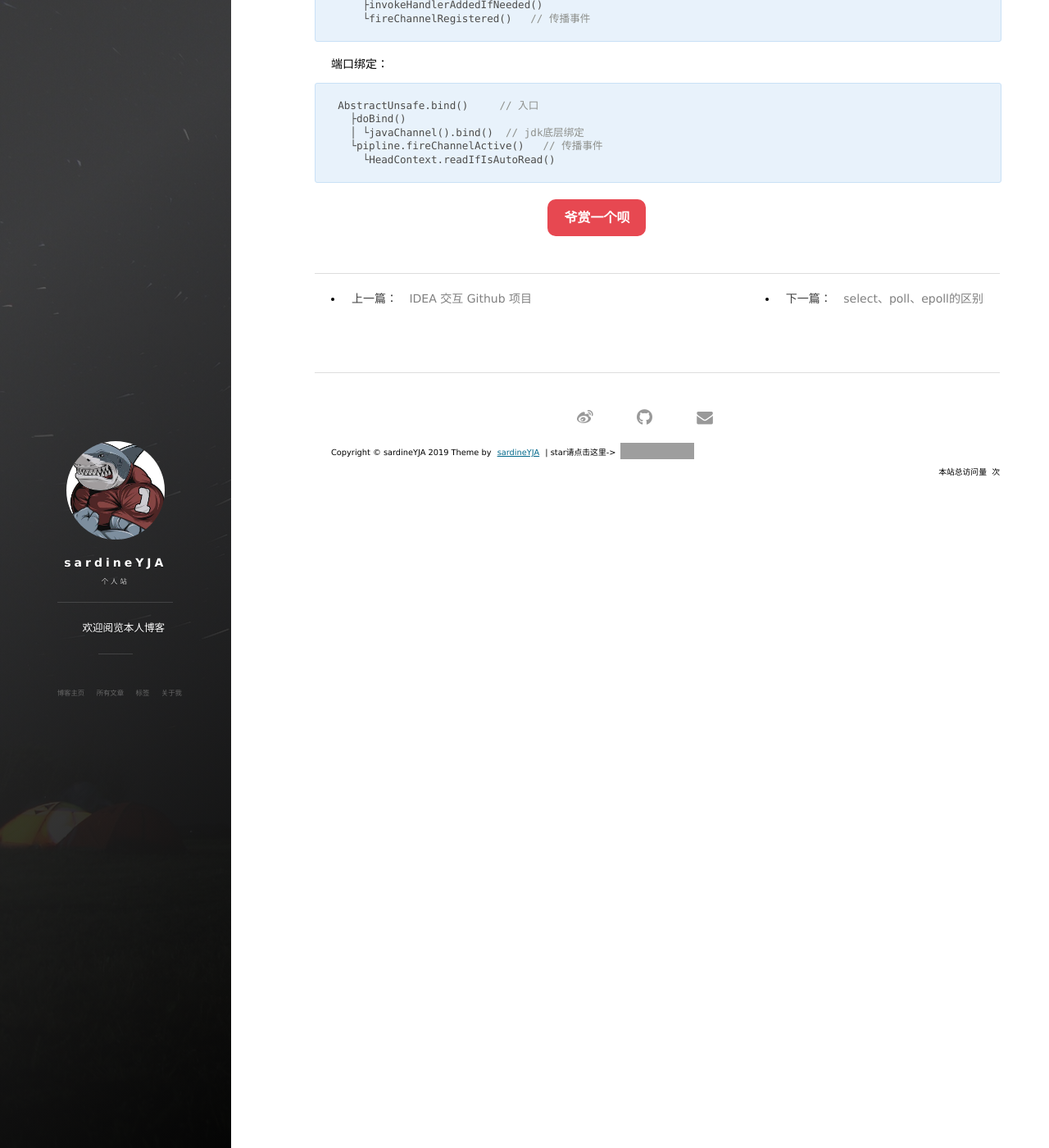
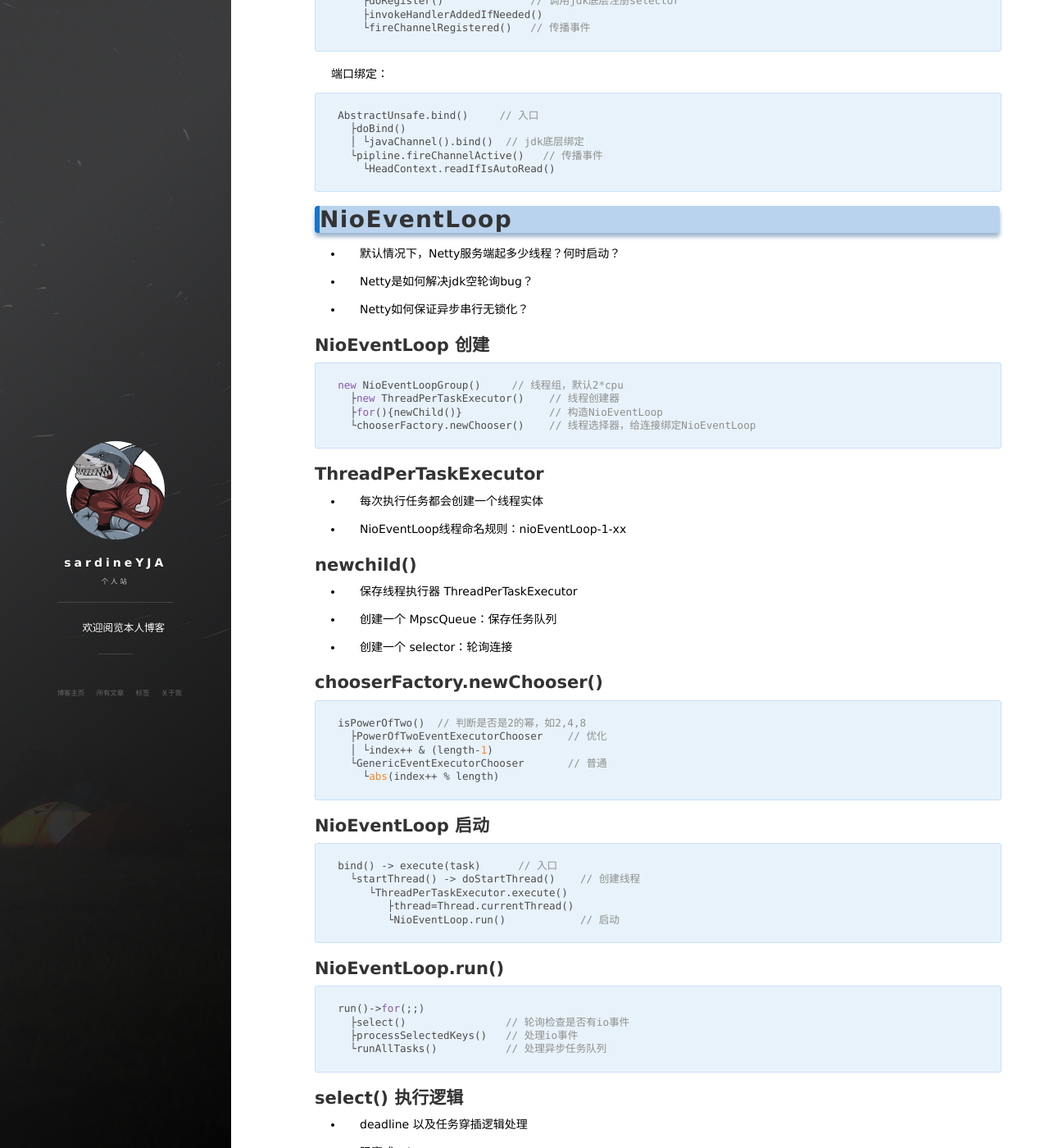
Before and after one commit to sardineYJA/sardineYJA.github.io, a Jekyll site: the page built from _posts/2019-12-04-Netty-Source.md, in a window 1280 px wide and 1400 px high, scrolled down 1792 px. Shown: the whole window at 82% size. Built offline with Jekyll 4.4.1, drawn with Linux system fonts in a browser that asks for light colours; nearby versions of some CDN libraries; a script that is not in the unit is left out; comment, search, counter and statistics services are not loaded; some of the changed text lies outside the part shown; grey boxes are pictures that could not be loaded.

Commit message:
Update 2019-12-04-Netty-Source.md

````diff
--- a/_posts/2019-12-04-Netty-Source.md
+++ b/_posts/2019-12-04-Netty-Source.md
@@ -90,3 +90,76 @@ AbstractUnsafe.bind()     // 入口
   └pipline.fireChannelActive()   // 传播事件
     └HeadContext.readIfIsAutoRead()
 ```
+
+
+# NioEventLoop
+
+
+- 默认情况下，Netty服务端起多少线程？何时启动？
+
+- Netty是如何解决jdk空轮询bug？
+
+- Netty如何保证异步串行无锁化？
+
+
+## NioEventLoop 创建
+
+```java
+new NioEventLoopGroup()     // 线程组，默认2*cpu
+  ├new ThreadPerTaskExecutor()    // 线程创建器
+  ├for(){newChild()}              // 构造NioEventLoop
+  └chooserFactory.newChooser()    // 线程选择器，给连接绑定NioEventLoop
+```
+
+## ThreadPerTaskExecutor
+
+- 每次执行任务都会创建一个线程实体
+
+- NioEventLoop线程命名规则：nioEventLoop-1-xx
+
+## newchild()
+
+- 保存线程执行器 ThreadPerTaskExecutor
+
+- 创建一个 MpscQueue：保存任务队列
+
+- 创建一个 selector：轮询连接
+
+## chooserFactory.newChooser()
+
+```java
+isPowerOfTwo()  // 判断是否是2的幂，如2,4,8
+  ├PowerOfTwoEventExecutorChooser    // 优化
+  │ └index++ & (length-1)
+  └GenericEventExecutorChooser       // 普通
+    └abs(index++ % length)
+```
+
+
+## NioEventLoop 启动
+
+```java
+bind() -> execute(task)      // 入口
+  └startThread() -> doStartThread()    // 创建线程
+     └ThreadPerTaskExecutor.execute()
+        ├thread=Thread.currentThread()
+        └NioEventLoop.run()            // 启动
+```
+
+
+## NioEventLoop.run()
+
+```java
+run()->for(;;)
+  ├select()                // 轮询检查是否有io事件
+  ├processSelectedKeys()   // 处理io事件
+  └runAllTasks()           // 处理异步任务队列
+```
+
+## select() 执行逻辑
+
+- deadline 以及任务穿插逻辑处理
+
+- 阻塞式select
+
+- 避免jdk空轮询的bug，设定512阀值
````
Also changed, not shown: other parts of _posts/2019-12-04-Netty-Source.md (+3 -3 lines).
